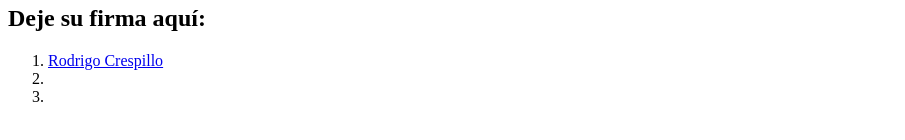
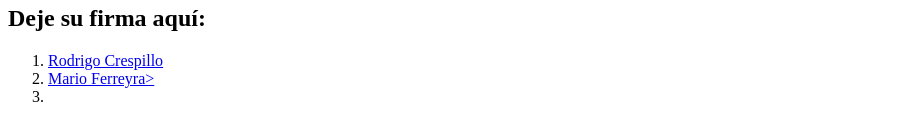
Before and after one commit to mastermeli-juanifilardo/organizacion, a plain HTML site: page index.html in a window 1280 px wide. Shown: the part 436-576 px from the top of the page, without its empty margins (0-905 px from the left). Drawn offline with Linux system fonts and the light colour scheme.

Commit message:
Agrego mi nombre y github

```diff
--- a/index.html
+++ b/index.html
@@ -13,7 +13,7 @@
             <h2>Deje su firma aquí:</h2>
             <ol>
                 <li><a href="https://github.com/rodixxi">Rodrigo Crespillo</a></li>
-                <li><!--Nombre--></li>
+                <li><a href="https://github.com/marioferreyra">Mario Ferreyra></a></li>
                 <li><!--Nombre--></li>
             </ol>
         </div>
```
